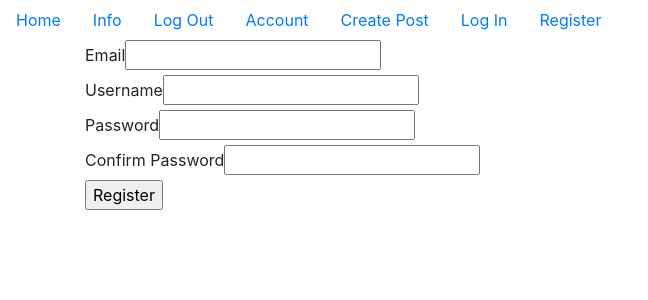
After one commit to CrazyDi/FlaskBootcampBlog, a Flask app: page /register in a window 1280 px wide. The commit adds this page. Shown: the top 300 px of the page, without its empty margins (0-648 px from the left). Run offline with Flask 2, Linux system fonts and the light colour scheme; some libraries are stand-ins or nearby versions.

Commit message:
Users Part One

```diff
--- a/blog/templates/base.html
+++ b/blog/templates/base.html
@@ -35,7 +35,7 @@
             <a href="#">Log In</a>
         </li>
          <li class="nav-link">
-            <a href="#">Register</a>
+            <a href="{{url_for('users.register')}}">Register</a>
         </li>
     </ul>
     <div class="container">
--- /dev/null
+++ b/blog/templates/register.html
@@ -0,0 +1,11 @@
+{% extends "base.html" %}
+{% block content %}
+<form method="post">
+    {{form.hidden_tag()}}
+    {{form.email.label}}{{form.email}}<br>
+    {{form.username.label}}{{form.username}}<br>
+    {{form.password.label}}{{form.password}}<br>
+    {{form.pass_confirm.label}}{{form.pass_confirm}}<br>
+    {{form.submit()}}
+</form>
+{% endblock %}
--- a/blog/users/forms.py
+++ b/blog/users/forms.py
@@ -0,0 +1,44 @@
+from flask_wtf import FlaskForm
+from wtforms import StringField, PasswordField, SubmitField
+from wtforms.validators import DataRequired, Email, EqualTo
+from wtforms import ValidationError
+from flask_wtf.file import FileField, FileAllowed
+from flask_login import current_user
+from blog.models import User
+
+
+class LoginForm(FlaskForm):
+    email = StringField('Email', validators=[DataRequired(), Email()])
+    password = PasswordField('Password', validators=[DataRequired()])
+    submit = SubmitField('Log In')
+
+
+class RegistrationForm(FlaskForm):
+    email = StringField('Email', validators=[DataRequired(), Email()])
+    username = StringField('Username', validators=[DataRequired()])
+    password = PasswordField('Password', validators=[DataRequired(), EqualTo('pass_confirm', message='Passwords must match!')])
+    pass_confirm = PasswordField('Confirm Password', validators=[DataRequired()])
+    submit = SubmitField('Register')
+
+    def check_email(self):
+        if User.query.filter_by(email=self.email.data).first():
+            raise ValidationError('Your email has been registered already!')
+
+    def check_username(self):
+        if User.query.filter_by(username=self.username.data).first():
+            raise ValidationError('Your username has been registered already!')
+
+
+class UpdateUserForm(FlaskForm):
+    email = StringField('Email', validators=[DataRequired(), Email()])
+    username = StringField('Username', validators=[DataRequired()])
+    picture = FileField('Update Profile Picture', validators=[FileAllowed(['jpg', 'png'])])
+    submit = SubmitField('Update')
+
+    def check_email(self):
+        if User.query.filter_by(email=self.email.data).first():
+            raise ValidationError('Your email has been registered already!')
+
+    def check_username(self):
+        if User.query.filter_by(username=self.username.data).first():
+            raise ValidationError('Your username has been registered already!')
--- a/blog/users/views.py
+++ b/blog/users/views.py
@@ -0,0 +1,47 @@
+from flask import render_template, url_for, flash, redirect, request, Blueprint
+from flask_login import login_user, current_user, logout_user, login_required
+from blog import db
+from blog.models import User, BlogPost
+from blog.users.forms import RegistrationForm, LoginForm, UpdateUserForm
+from blog.users.picture_handler import add_profile_pic
+
+
+users = Blueprint('users', __name__)
+
+
+@users.route('/register', methods=['GET', 'POST'])
+def register():
+    form = RegistrationForm()
+
+    if form.validate_on_submit():
+        user = User(email=form.email.data, username=form.username.data, password=form.password.data)
+        db.session.add(user)
+        db.session.commit()
+        flash('Thank for registration!')
+        return redirect(url_for('users.login'))
+    return render_template('register.html', form=form)
+
+
+@users.route('/login', methods=['GET', 'POST'])
+def login():
+    form = LoginForm()
+    if form.validate_on_submit():
+        user = User.query.filter_by(email=form.email.data).first()
+        if user.check_password(form.password.data) and user is not None:
+            login_user(user)
+            flash('Log in success!')
+
+            next = request.args.get('next')
+
+            if next is None or not next[0] == '/':
+                next = url_for('code.index')
+
+            return redirect(next)
+
+    return render_template('login.html', form=form)
+
+
+@users.route("/logout")
+def logout():
+    logout_user()
+    return redirect(url_for("core.index"))
```
Also changed, not shown: blog/__init__.py (+29 -0 lines), blog/models.py (+51 -0 lines), blog/templates/login.html (added, +9 -0 lines), blog/users/picture_handler.py (added, +18 -0 lines).
